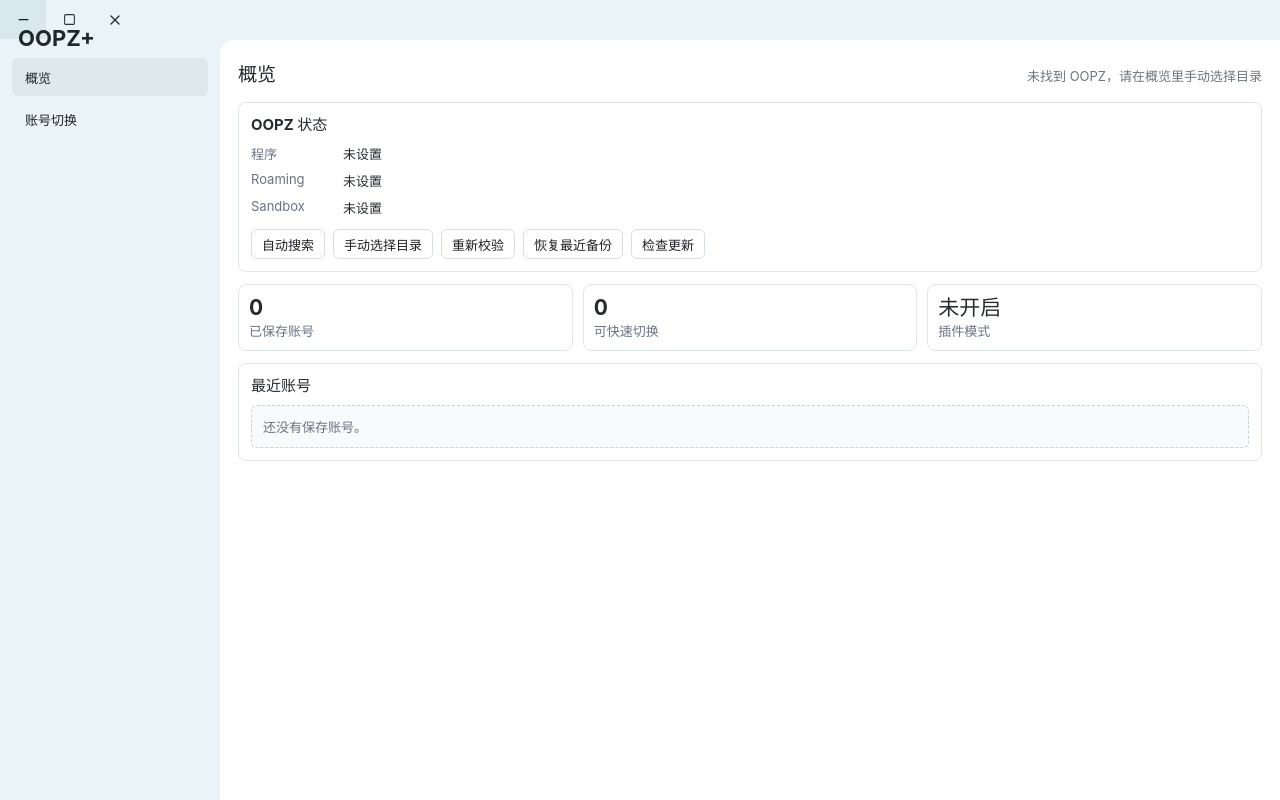
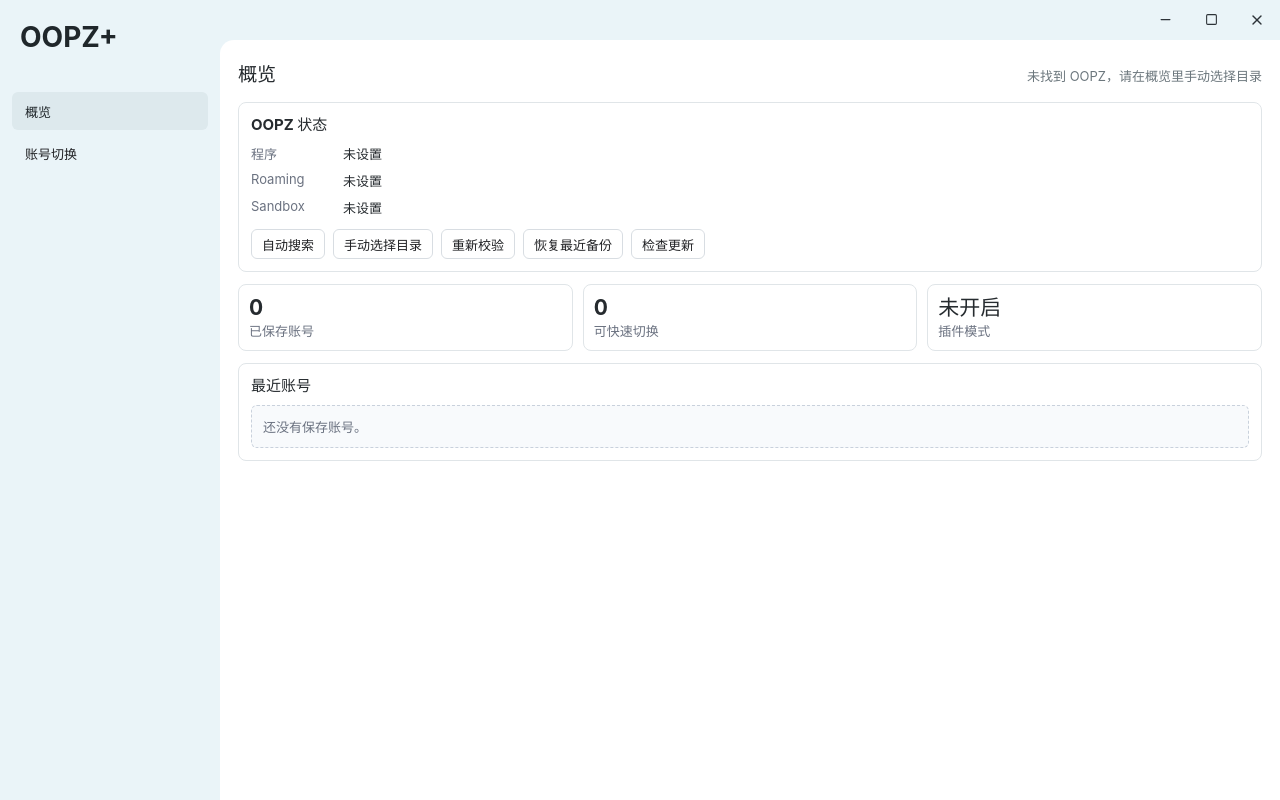
Before and after one commit to M4rkzzz/NEA, a React (Vite) app: page / in a window 1280 px wide. Built offline with nearby package versions, Linux system fonts and the light colour scheme.

Commit message:
fix: align window controls and brand spacing

```diff
--- a/src/App.css
+++ b/src/App.css
@@ -104,11 +104,11 @@ button.primary {
 
 .window-brand {
   position: absolute;
-  top: 24px;
-  left: 18px;
+  top: 20px;
+  left: 20px;
   color: #20272b;
-  font-size: 22px;
-  line-height: 28px;
+  font-size: 28px;
+  line-height: 34px;
   font-weight: 700;
   letter-spacing: 0;
 }
@@ -117,6 +117,7 @@ button.primary {
   display: flex;
   align-self: stretch;
   flex: 0 0 auto;
+  margin-left: auto;
 }
 
 .window-controls button {
@@ -146,7 +147,7 @@ button.primary {
   height: 100%;
   border-right: 0;
   background: #eaf4f8;
-  padding: 18px 12px;
+  padding: 52px 12px 18px;
   overflow-y: auto;
 }
 
@@ -860,7 +861,7 @@ button.primary {
   }
 
   .sidebar {
-    padding: 14px;
+    padding: 52px 14px 14px;
   }
 
   .feature-list button {
@@ -927,7 +928,7 @@ button.primary {
 
 @media (max-height: 520px) {
   .sidebar {
-    padding-top: 10px;
+    padding-top: 52px;
     padding-bottom: 10px;
   }
 
```
